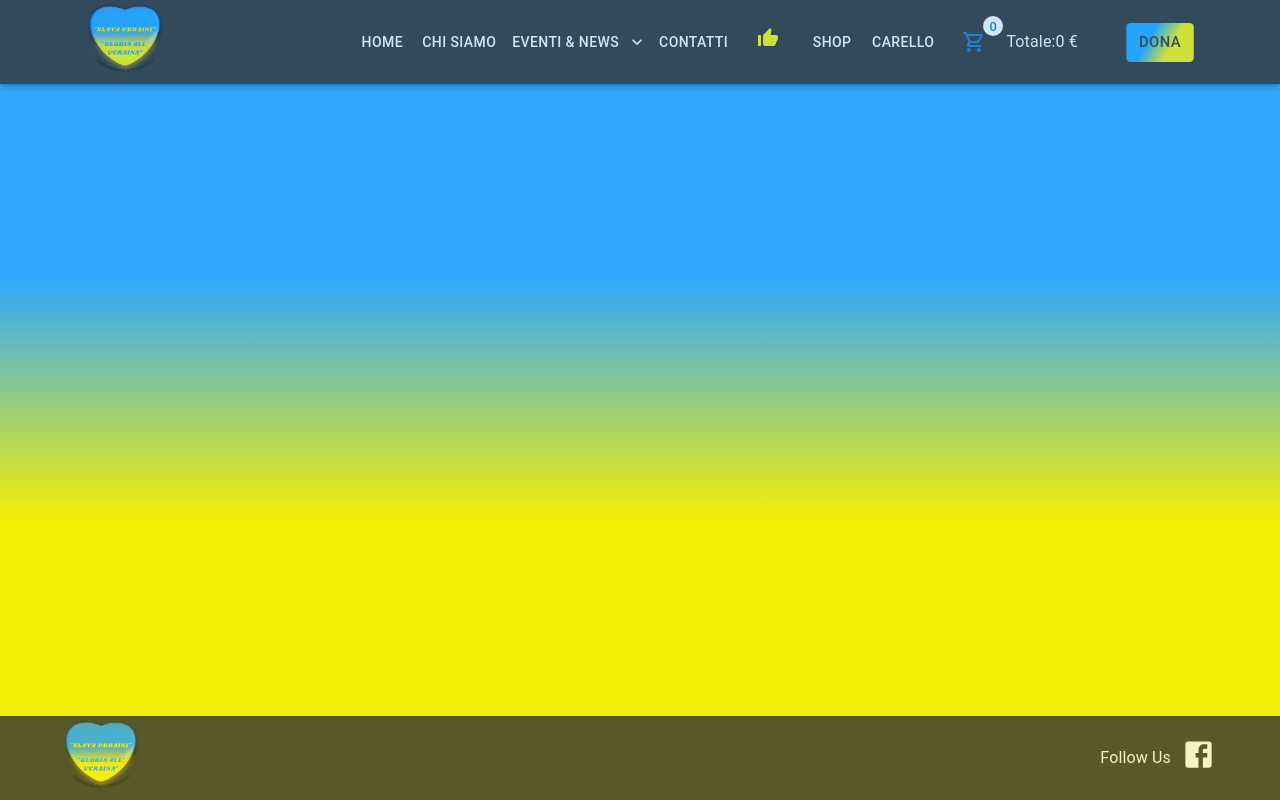
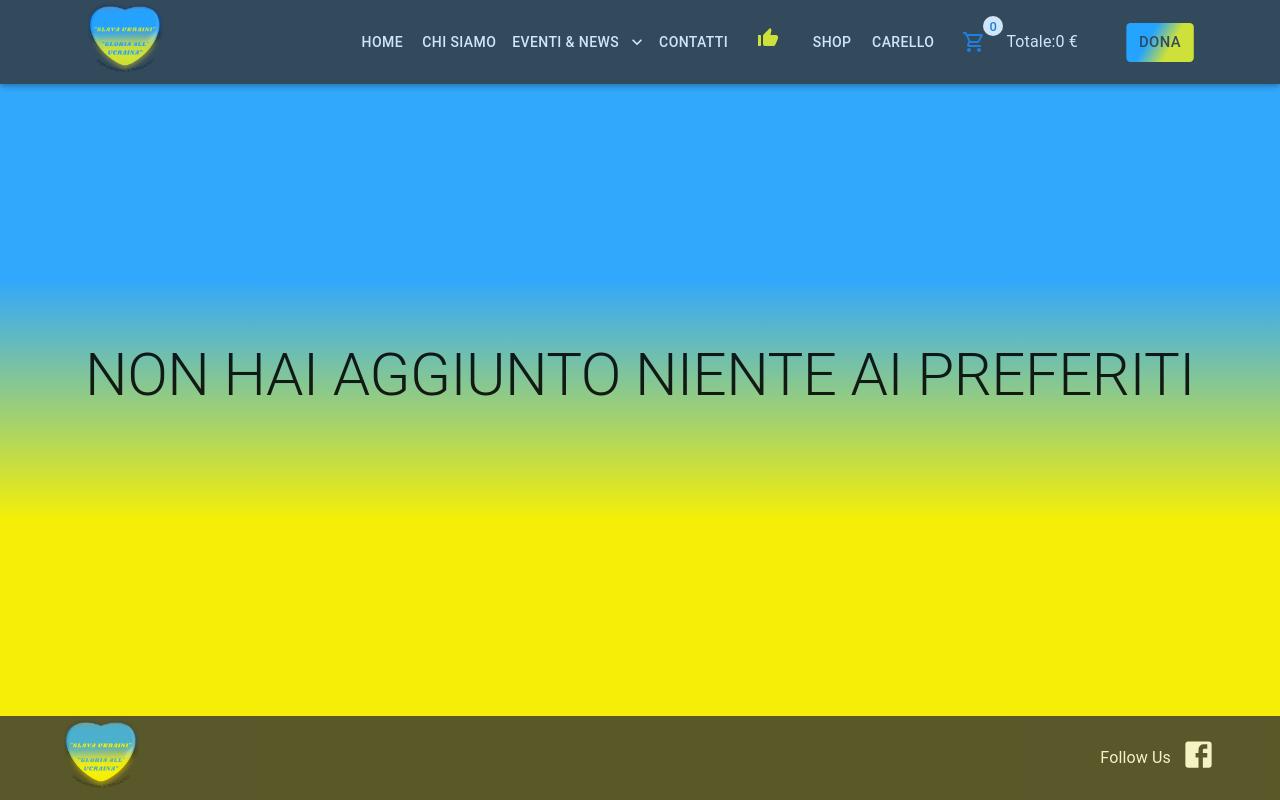
Before and after one commit to KDaniyil/slava-ukraini, a React (Create React App) app: page /favorites in a window 1280 px wide. Built offline with nearby package versions, Linux system fonts and the light colour scheme.

Commit message:
add check on favorite posts page

```diff
--- a/src/pages/ThumbPage/ThumbPage.tsx
+++ b/src/pages/ThumbPage/ThumbPage.tsx
@@ -1,6 +1,8 @@
+import PageTitle from 'components/PageTitle/PageTitle'
 import PostsList from 'components/PostsList/PostsList'
 import { useAppSelector } from 'redux/hooks'
 import { getPostsObject, Post, postsArray } from 'utils/posts'
+import _ from 'lodash'
 
 type Props = {
     postsObject?: {
@@ -9,13 +11,23 @@ type Props = {
 }
 
 const ThumbPage = ({ postsObject = getPostsObject(postsArray) }: Props) => {
-    const isThumb = useAppSelector(
+    const thumb = useAppSelector(
         (state) => state.postsThumbState)
-        const favoritesArray = postsArray.filter((post) => isThumb[post.id])
+    const favoritesArray = postsArray.filter((post) => thumb[post.id])
+    const isThumbEmpty =  _.isEmpty(favoritesArray)
+    const renderThumb = () => {
+        return(
+            <>
+            <PageTitle title= "I tuoi post preferiti" />
+            <PostsList posts={favoritesArray} />
+            </>
+        )
+    }
     return (
         <>
-            <div>{isThumb[1]}</div>
-            <PostsList posts={favoritesArray} />
+            {
+                isThumbEmpty ? <PageTitle title= "Non hai aggiunto niente ai preferiti" />  : renderThumb()
+            }
         </>
     )
 }
```
